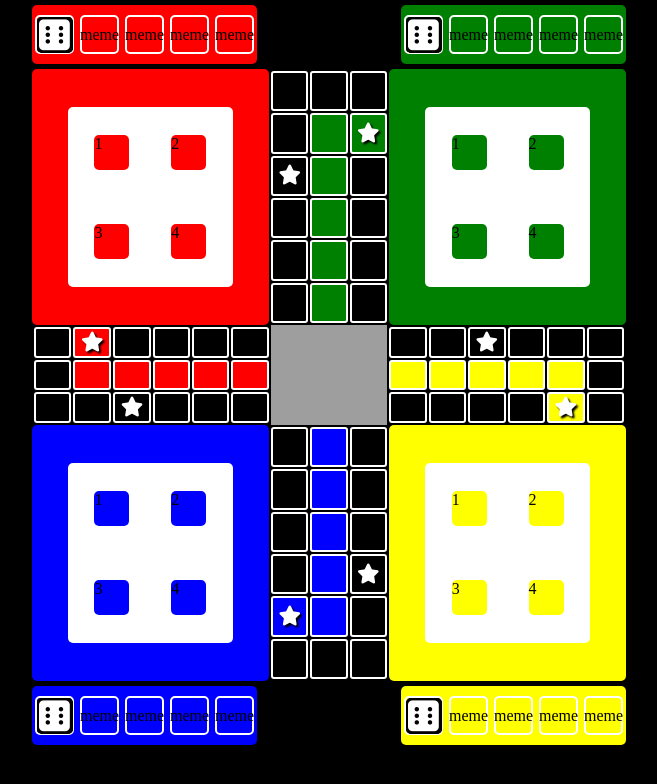
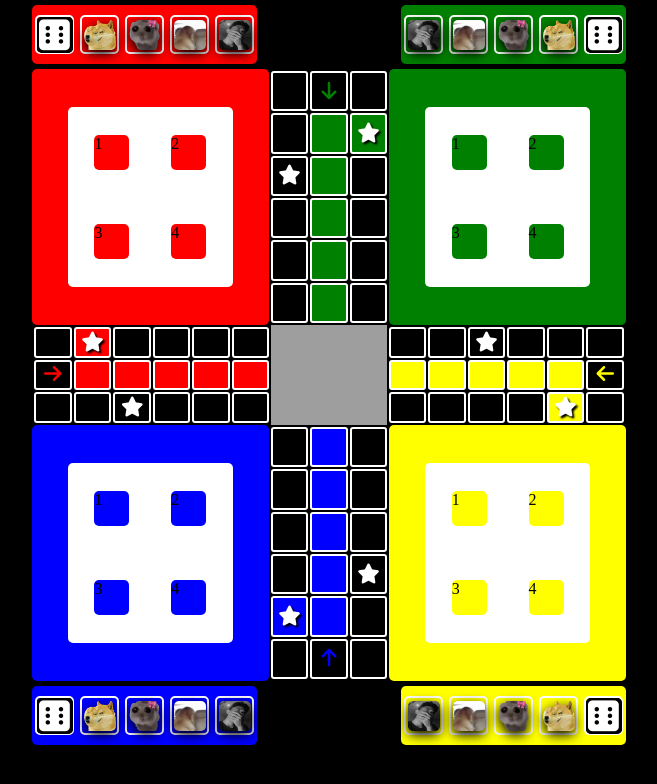
Before and after one commit to Tuffy-the-Coder/Ludo, a plain HTML site: page index.html in a window 1280 px wide. Shown: the whole page, without its empty margins (311-968 px from the left). Drawn offline with Linux system fonts and the light colour scheme; grey boxes are pictures that could not be loaded.

Commit message:
memes-added

```diff
--- a/index.html
+++ b/index.html
@@ -25,13 +25,19 @@
                             <div class="face bottom"><i class="fa-solid fa-dice-one"></i></div>
                         </div>
                     </div>
-                    <div class="meme-box">meme</div>
-                    <div class="meme-box">meme</div>
-                    <div class="meme-box">meme</div>
-                    <div class="meme-box">meme</div>
+                    <div class="meme-box"><img src="images/Cheems_Dog.png" alt="Cheems_Dog" class="meme top-memes" id="Cheems_Dog-meme"></div>
+                    <div class="meme-box"><img src="images/cute-eyes.png" alt="cute-eyes"class="meme top-memes" id="cute-eyes-meme"></div>
+                    <div class="meme-box"><img src="images/dog-smile.png" alt="dog-smile" class="meme top-memes" id="dog-smile-meme"></div>
+                    <div class="meme-box"><img src="images/sad.png" alt="sad" class="meme top-memes" id="sad-meme"></div>
                 </div>
 
                 <div class="player-actions" id="green-player-actions">
+
+                    <div class="meme-box"><img src="images/sad.png" alt="sad" class="meme top-memes" id="sad-meme"></div>
+                    <div class="meme-box"><img src="images/dog-smile.png" alt="dog-smile" class="meme top-memes" id="dog-smile-meme"></div>
+                    <div class="meme-box"><img src="images/cute-eyes.png" alt="cute-eyes"class="meme top-memes" id="cute-eyes-meme"></div>
+                    <div class="meme-box"><img src="images/Cheems_Dog.png" alt="Cheems_Dog" class="meme top-memes" id="Cheems_Dog-meme"></div>
+
                     <div class="dice-box">
                         <div class="cube" id="green-cube">
                             <div class="face front"><i class="fa-solid fa-dice-six"></i></div>
@@ -42,10 +48,7 @@
                             <div class="face bottom"><i class="fa-solid fa-dice-one"></i></div>
                         </div>
                     </div>
-                    <div class="meme-box">meme</div>
-                    <div class="meme-box">meme</div>
-                    <div class="meme-box">meme</div>
-                    <div class="meme-box">meme</div>
+
                 </div>
 
             </div>
@@ -66,7 +69,7 @@
                 <table class="movement-area" id="green-wining-area">
                     <tr>
                         <td></td>
-                        <td></td>
+                        <td><i class="fa-solid fa-arrow-down" style="color: green;"></i></td>
                         <td></td>
                     </tr>
                     <tr>
@@ -121,7 +124,7 @@
                         <td></td>
                     </tr>
                     <tr>
-                        <td></td>
+                        <td><i class="fa-solid fa-arrow-right" style="color: red;"></i></td>
                         <td class="red-carpet"></td>
                         <td class="red-carpet"></td>
                         <td class="red-carpet"></td>
@@ -139,7 +142,7 @@
                 </table>
 
                 <div class="hall-of-frame">
-                    <img src="hall-of-frame.png" alt="hall-of-frame">
+                    <img src="images/hall-of-frame.png" alt="hall-of-frame">
                 </div>
 
                 <table class="movement-area" id="red-wining-area">
@@ -157,7 +160,7 @@
                         <td class="yellow-carpet"></td>
                         <td class="yellow-carpet"></td>
                         <td class="yellow-carpet"></td>
-                        <td></td>
+                        <td><i class="fa-solid fa-arrow-left" style="color: yellow;"></i></td>
                     </tr>
                     <tr>
                         <td></td>
@@ -216,7 +219,7 @@
                     </tr>
                     <tr>
                         <td></td>
-                        <td></td>
+                        <td><i class="fa-solid fa-arrow-up" style="color: blue;"></i></td>
                         <td></td>
                     </tr>
                 </table>
@@ -250,15 +253,20 @@
                             <div class="face bottom"><i class="fa-solid fa-dice-one"></i></div>
                         </div>
                     </div>
-                    <div class="meme-box">meme</div>
-                    <div class="meme-box">meme</div>
-                    <div class="meme-box">meme</div>
-                    <div class="meme-box">meme</div>
+                    <div class="meme-box"><img src="images/Cheems_Dog.png" alt="Cheems_Dog" class="meme bottom-memes" id="Cheems_Dog-meme"></div>
+                    <div class="meme-box"><img src="images/cute-eyes.png" alt="cute-eyes"class="meme bottom-memes" id="cute-eyes-meme"></div>
+                    <div class="meme-box"><img src="images/dog-smile.png" alt="dog-smile" class="meme bottom-memes" id="dog-smile-meme"></div>
+                    <div class="meme-box"><img src="images/sad.png" alt="sad" class="meme bottom-memes" id="sad-meme"></div>
                 </div>
 
                 <div class="player-actions" id="yellow-player-actions">
+                    <div class="meme-box"><img src="images/sad.png" alt="sad" class="meme bottom-memes" id="sad-meme"></div>
+                    <div class="meme-box"><img src="images/dog-smile.png" alt="dog-smile" class="meme bottom-memes" id="dog-smile-meme"></div>
+                    <div class="meme-box"><img src="images/cute-eyes.png" alt="cute-eyes"class="meme bottom-memes" id="cute-eyes-meme"></div>
+                    <div class="meme-box"><img src="images/Cheems_Dog.png" alt="Cheems_Dog" class="meme bottom-memes" id="Cheems_Dog-meme"></div>
+
                     <div class="dice-box">
-                        <div class="cube" id="yellow-cube">
+                        <div class="cube" id="green-cube">
                             <div class="face front"><i class="fa-solid fa-dice-six"></i></div>
                             <div class="face back"><i class="fa-solid fa-dice-five"></i></div>
                             <div class="face right"><i class="fa-solid fa-dice-four"></i></div>
@@ -267,14 +275,11 @@
                             <div class="face bottom"><i class="fa-solid fa-dice-one"></i></div>
                         </div>
                     </div>
-                    <div class="meme-box">meme</div>
-                    <div class="meme-box">meme</div>
-                    <div class="meme-box">meme</div>
-                    <div class="meme-box">meme</div>
                 </div>
 
             </div>
 
         </div>
+        <script src="script.js"></script>
 </body>
 </html>
--- a/script.js
+++ b/script.js
@@ -0,0 +1,24 @@
+
+// playng memes
+
+document.querySelectorAll(".meme").forEach((e) => {
+    e.addEventListener("mousedown", (event) => {
+        event.preventDefault();
+        if (e.id == "dog-smile-meme") {
+            e.src = "images/dog-smile.gif";
+        }
+        else if (e.id == "sad-meme") {
+            e.src = "images/sad.gif";
+        }
+    })
+    document.addEventListener("mouseup", () => {
+        if (e.id == "dog-smile-meme") {
+            e.src = "images/dog-smile.png";
+
+        }
+        else if (e.id == "sad-meme") {
+            e.src = "images/sad.png";
+        }
+    })
+
+})
--- a/style.css
+++ b/style.css
@@ -45,7 +45,26 @@ body {
     justify-content: center;
     align-items: center;
 }
-
+.meme {
+    width: 32px;
+    height: 30px;
+    cursor: pointer;
+    border-radius: 5px;
+    filter: drop-shadow(0px 4px 6px rgba(0, 0, 0, 1));
+}
+.top-memes:active {
+    transform: translate(0,15px);
+    scale: 2.5;
+    z-index: 1;
+}
+.bottom-memes:active {
+    transform: translate(0,-15px);
+    scale: 2.5;
+    z-index: 1;
+}
+#cute-eyes-meme {
+    width: 40px;
+}
 .cube {
     height: 32px;
     width: 32px;
```
Also changed, not shown: images/Cheems_Dog.png (added), images/cute-eyes.png (added), images/dog-smile.png (added), images/sad.png (added), ludo-center.jpg (deleted), 4 other files.
